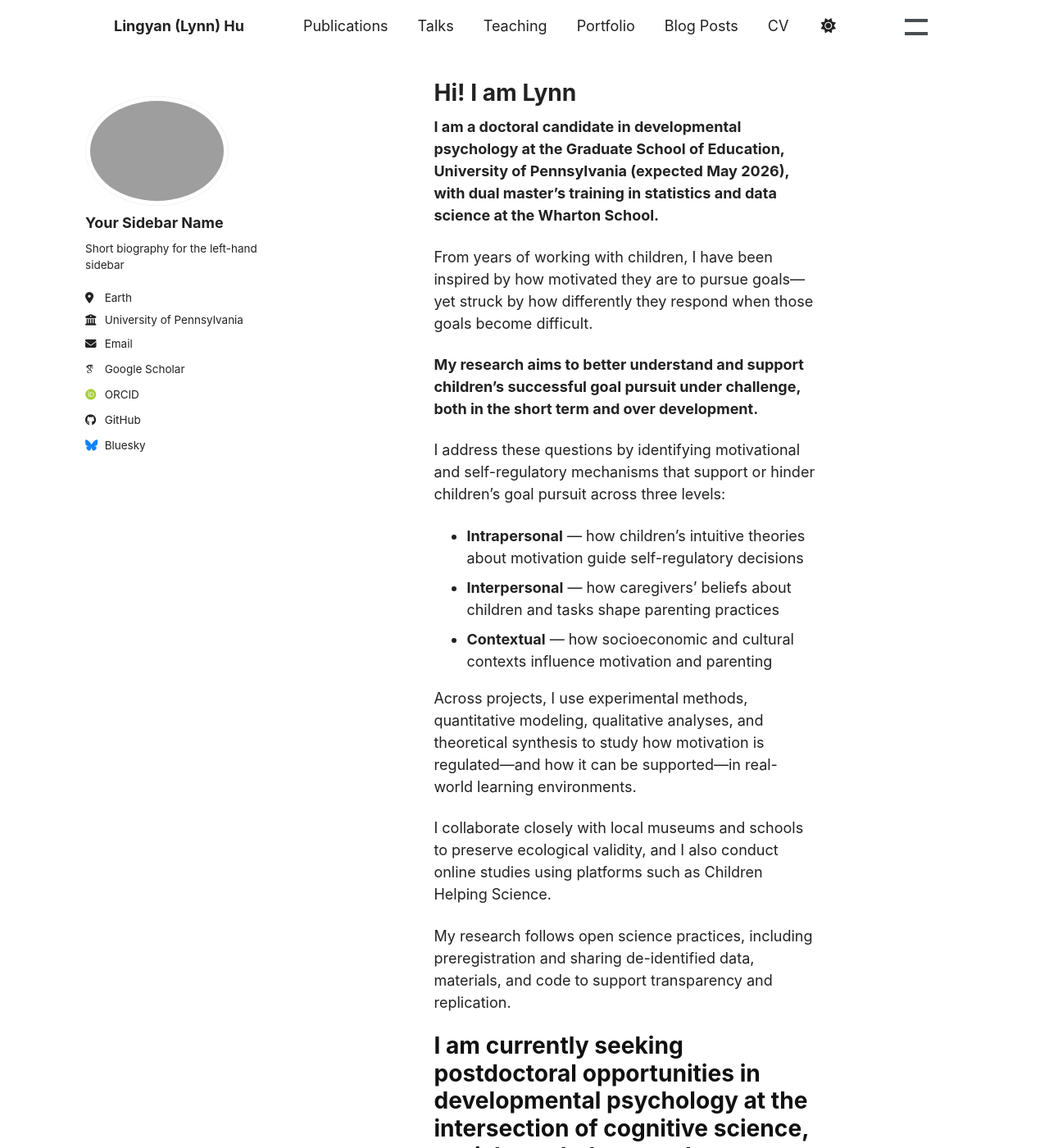
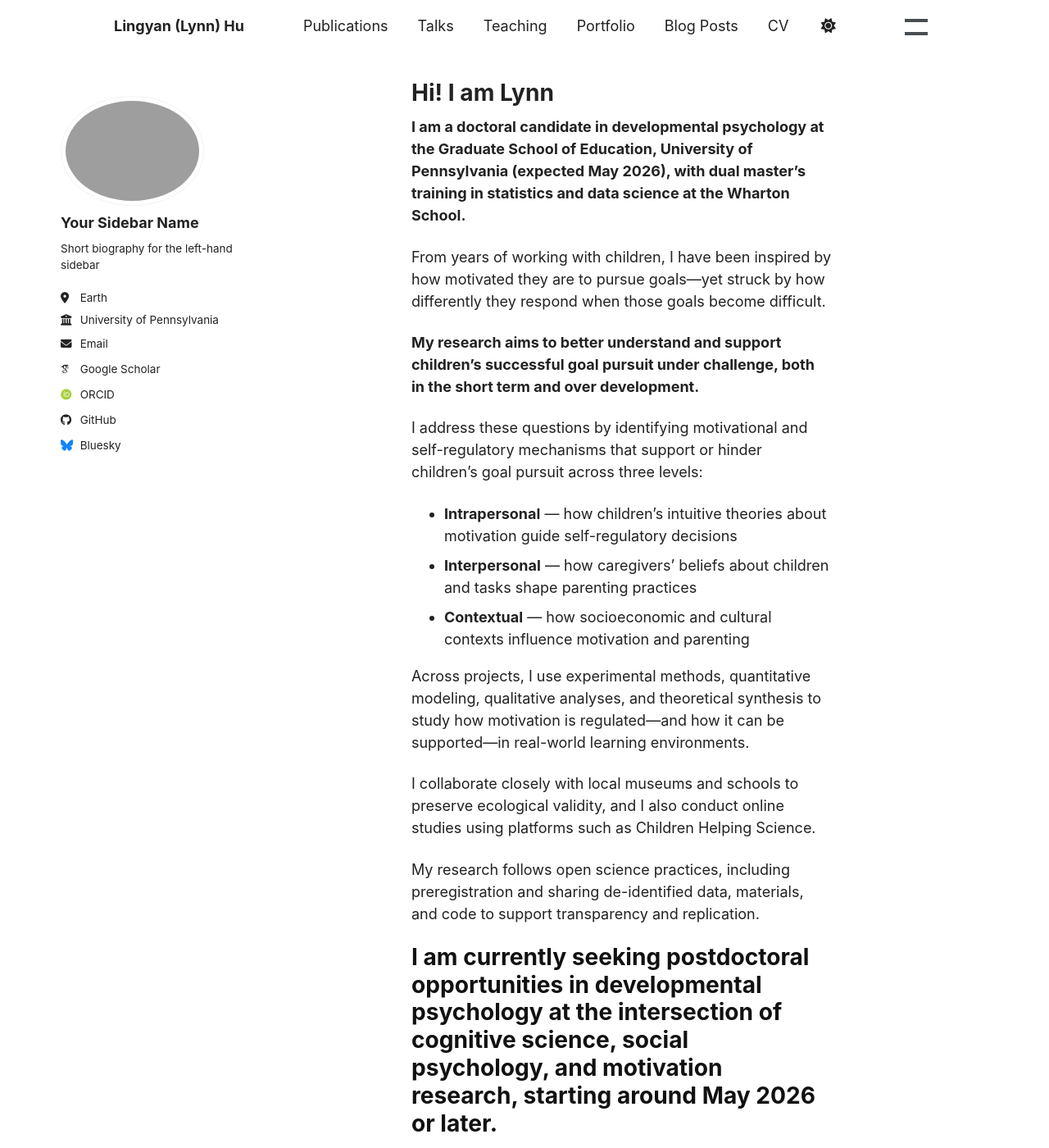
Before and after one commit to lingyh904/lingyh904.github.io, a Jekyll site: the page built from _pages/about.md, in a window 1280 px wide and 1400 px high. Shown: the whole window at 82% size. Built offline with Jekyll 4.4.1, drawn with Linux system fonts in a browser that asks for light colours; some web fonts are replaced; a script bundle is joined from its source files by our own code; library files that are not in the unit come from our copies.

Commit message:
Update custom.html

```diff
--- a/_includes/head/custom.html
+++ b/_includes/head/custom.html
@@ -131,9 +131,10 @@
     max-width: none !important;
   }
 
-  #main .page__content {
-    max-width: 720px !important;
-  }
+ #main {
+  max-width: 1180px !important;  /* try 1120–1250 */
+}
+
 }
 </style>
 
```
